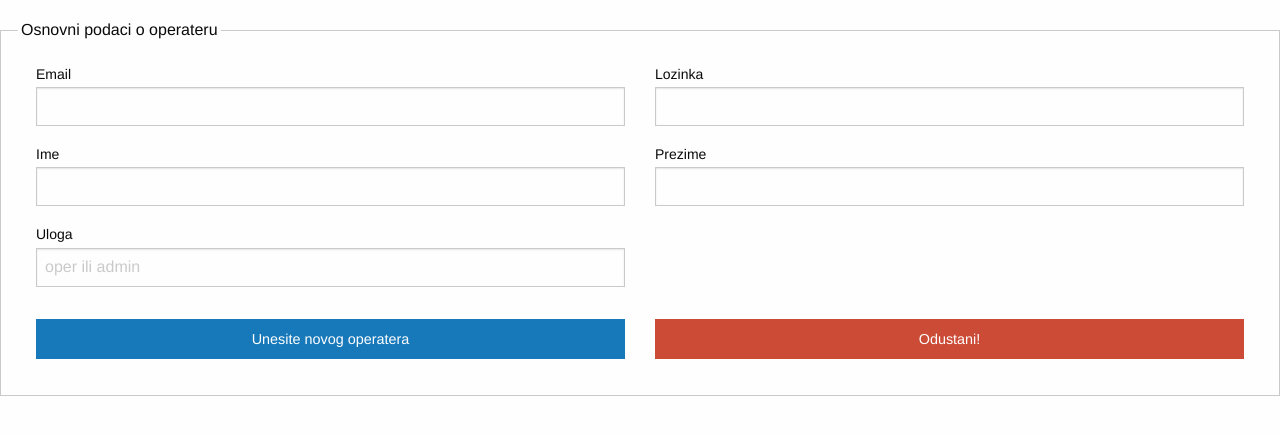
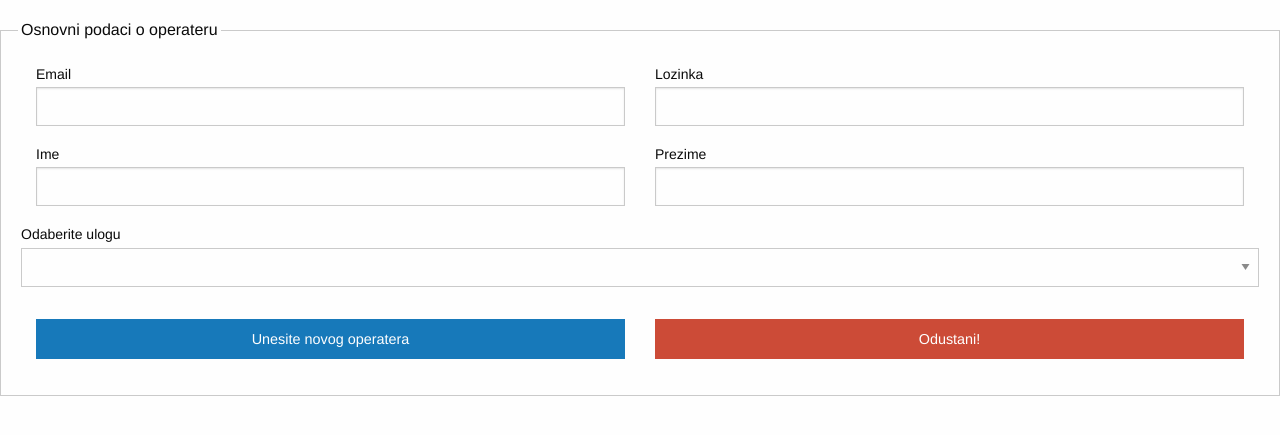
Before and after one commit to 14piko/Zavrsni_rad, a PHP site: template view/privatno/operater/novo.phtml in a window 1280 px wide. Shown: the top 435 px of the page. Run offline with PHP 8.4, Linux system fonts and the light colour scheme; the template is opened without the code that fills it, so the values that code supplies are empty.

Commit message:
Rješen problem sa bycrptom,padajući izbornik uloga

```diff
--- a/model/Operater.php
+++ b/model/Operater.php
@@ -32,7 +32,7 @@ class Operater
             'email'=>$entitet['email'],
             'ime'=>$entitet['ime'],
             'prezime'=>$entitet['prezime'],
-            'lozinka'=>$entitet['lozinka'],
+            'lozinka'=>password_hash($entitet['lozinka'],PASSWORD_BCRYPT),
             'uloga'=>$entitet['uloga']
 
         ]);
@@ -52,7 +52,7 @@ class Operater
             'email'=>$entitet['email'],
             'ime'=>$entitet['ime'],
             'prezime'=>$entitet['prezime'],
-            'lozinka'=>$entitet['lozinka'],
+            'lozinka'=>password_hash($entitet['lozinka'],PASSWORD_BCRYPT),
             'uloga'=>$entitet['uloga'],
             'sifra'=>$entitet['sifra']
         ]);
--- a/view/privatno/operater/novo.phtml
+++ b/view/privatno/operater/novo.phtml
@@ -14,7 +14,7 @@
     </div>
     <div class="large-6 small-12 cell">
         <label>Lozinka
-        <input type="password" name="lozinka" value="<?=$entitet->lozinka?>" />
+        <input type="password" name="lozinka" />
         </label>
     </div>
         <div class="large-6 small-12 cell">
@@ -27,10 +27,13 @@
         <input type="text" name="prezime" value="<?=$entitet->prezime?>" />
         </label>
      </div>
-        <div class="large-6 small-12 cell">
-        <label>Uloga
-        <input type="text" name="uloga" placeholder="oper ili admin" value="<?=$entitet->uloga?>" />
-        </label>
+     <label for="uloga">Odaberite ulogu</label>
+    <select name="uloga" id="uloga">
+    <option placeholder="Odaberite ulogu" value="" placeholder="Odaberite ulogu"></option>
+    <option value="admin">admin</option>
+    <option value="oper">oper</option>
+    </select>
+    </label>
     </div>
 </div>
 
```
Also changed, not shown: view/privatno/operater/promjena.phtml (+9 -7 lines).
